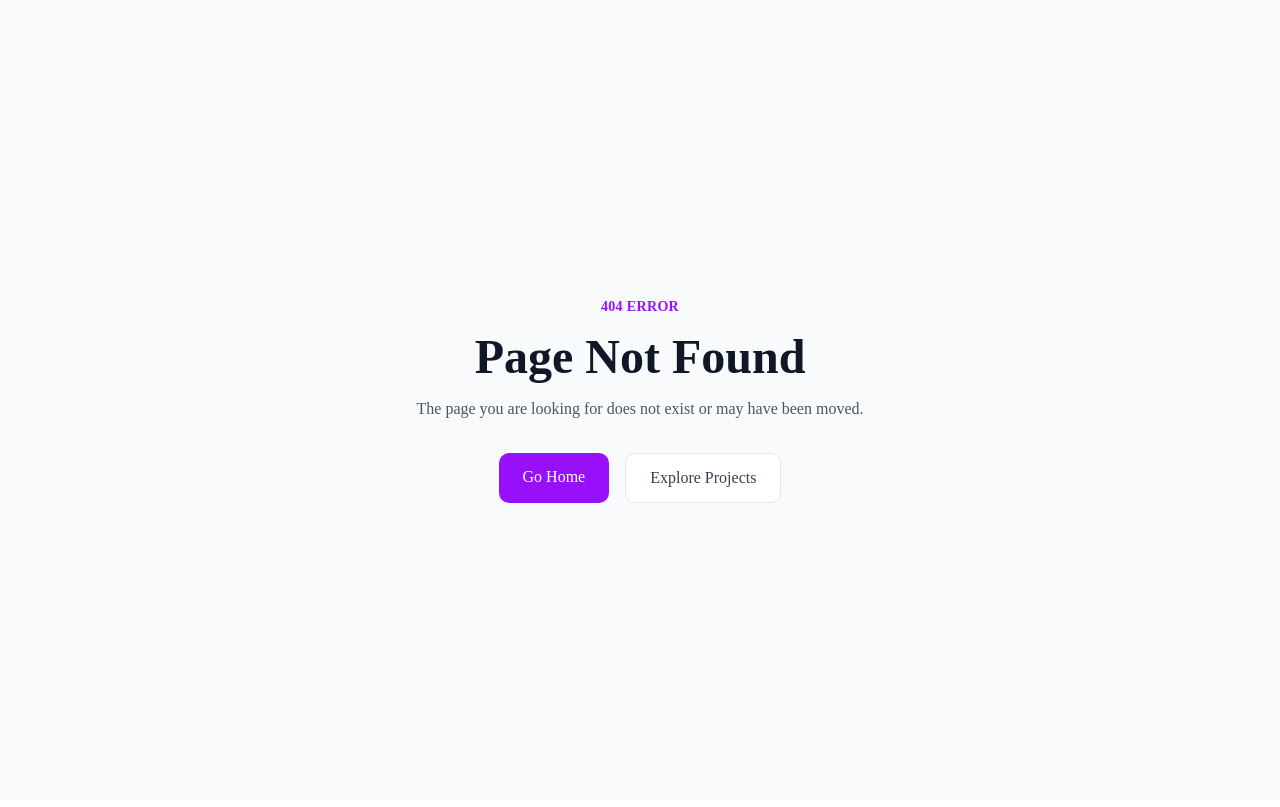
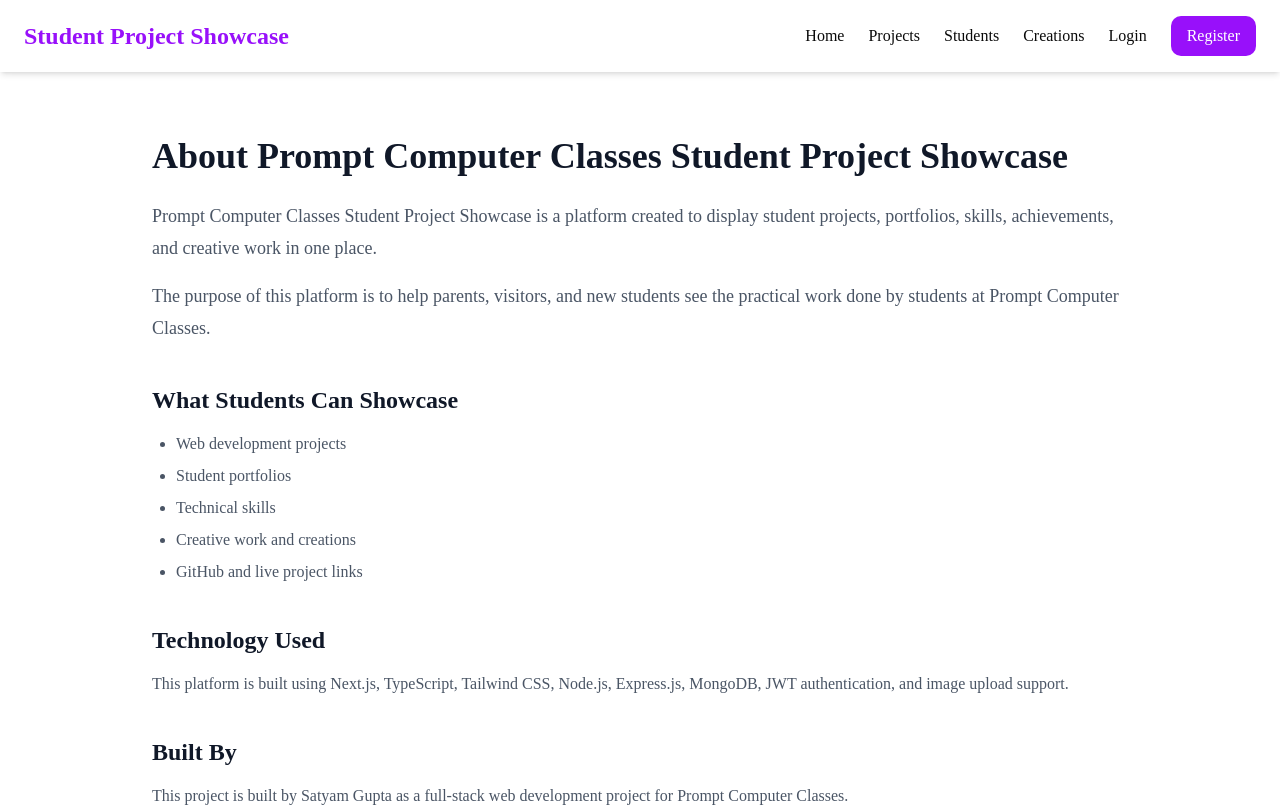
Before and after one commit to SatyamGupta16/StudentShowcase-Frontend, a Next.js app: page /about in a window 1280 px wide. Before the commit this address had no page. Shown: the top 807 px of the page. Built offline with nearby package versions, Linux system fonts and the light colour scheme.

Commit message:
Improve SEO for Prompt Computer Classes showcase

```diff
--- /dev/null
+++ b/src/app/about/page.tsx
@@ -0,0 +1,71 @@
+import type { Metadata } from "next";
+import Navbar from "@/components/layout/Navbar";
+
+export const metadata: Metadata = {
+  title: "About Prompt Computer Classes Student Project Showcase",
+  description:
+    "Learn about Prompt Computer Classes Student Project Showcase, a platform built to display student projects, portfolios, skills, and creative work.",
+};
+
+export default function AboutPage() {
+  return (
+    <>
+      <Navbar />
+
+      <main className="mx-auto max-w-5xl px-6 py-16">
+        <h1 className="text-4xl font-bold text-gray-900">
+          About Prompt Computer Classes Student Project Showcase
+        </h1>
+
+        <p className="mt-6 text-lg leading-8 text-gray-600">
+          Prompt Computer Classes Student Project Showcase is a platform created
+          to display student projects, portfolios, skills, achievements, and
+          creative work in one place.
+        </p>
+
+        <p className="mt-4 text-lg leading-8 text-gray-600">
+          The purpose of this platform is to help parents, visitors, and new
+          students see the practical work done by students at Prompt Computer
+          Classes.
+        </p>
+
+        <section className="mt-10">
+          <h2 className="text-2xl font-semibold text-gray-900">
+            What Students Can Showcase
+          </h2>
+
+          <ul className="mt-4 list-disc space-y-2 pl-6 text-gray-600">
+            <li>Web development projects</li>
+            <li>Student portfolios</li>
+            <li>Technical skills</li>
+            <li>Creative work and creations</li>
+            <li>GitHub and live project links</li>
+          </ul>
+        </section>
+
+        <section className="mt-10">
+          <h2 className="text-2xl font-semibold text-gray-900">
+            Technology Used
+          </h2>
+
+          <p className="mt-4 text-gray-600">
+            This platform is built using Next.js, TypeScript, Tailwind CSS,
+            Node.js, Express.js, MongoDB, JWT authentication, and image upload
+            support.
+          </p>
+        </section>
+
+        <section className="mt-10">
+          <h2 className="text-2xl font-semibold text-gray-900">
+            Built By
+          </h2>
+
+          <p className="mt-4 text-gray-600">
+            This project is built by Satyam Gupta as a full-stack web
+            development project for Prompt Computer Classes.
+          </p>
+        </section>
+      </main>
+    </>
+  );
+}
--- a/src/app/layout.tsx
+++ b/src/app/layout.tsx
@@ -22,26 +22,33 @@ export const metadata: Metadata = {
   metadataBase: new URL(siteUrl),
 
   title: {
-    default: "Student Project Showcase | Projects, Portfolios & Creations",
-    template: "%s | Student Project Showcase",
+    default:
+      "Prompt Computer Classes Student Project Showcase | Projects, Portfolios & Creations",
+    template: "%s | Prompt Computer Classes Student Project Showcase",
   },
 
   verification: {
     google: "7JZcNrJBWCYRZOGL3T0Q4CNA_YBrTt7TjKB8yADw-9w",
   },
+
   description:
-    "A full-stack student project showcase platform where students can display their projects, portfolios, skills, creative work, and achievements in one place.",
+    "Prompt Computer Classes Student Project Showcase is a platform where students can display their projects, portfolios, skills, creative work, and achievements for parents, visitors, and admissions.",
 
   keywords: [
-    "Student Project Showcase",
-    "student portfolio",
+    "Prompt Computer Classes",
+    "Prompt Computer Classes Student Project Showcase",
+    "Prompt Computer Classes projects",
+    "Prompt Computer Classes student projects",
+    "Prompt Computer Classes Bareilly",
+    "Prompt Computer Classes coding projects",
+    "student project showcase",
+    "student portfolio platform",
     "student projects",
-    "college projects",
-    "developer portfolio",
+    "computer classes projects",
+    "coding classes projects",
+    "student creations",
     "Next.js project",
     "MERN project",
-    "student creations",
-    "full stack project",
     "Satyam Gupta",
   ],
 
@@ -52,28 +59,26 @@ export const metadata: Metadata = {
   ],
 
   creator: "Satyam Gupta",
-
-  publisher: "Student Project Showcase",
-
-  applicationName: "Student Project Showcase",
-
-
+  publisher: "Prompt Computer Classes",
+  applicationName: "Prompt Computer Classes Student Project Showcase",
 
   openGraph: {
-    title: "Student Project Showcase | Projects, Portfolios & Creations",
+    title:
+      "Prompt Computer Classes Student Project Showcase | Projects & Portfolios",
     description:
-      "Explore student projects, portfolios, skills, creations, and achievements on a full-stack student showcase platform.",
+      "Explore student projects, portfolios, skills, creations, and achievements from Prompt Computer Classes.",
     url: siteUrl,
-    siteName: "Student Project Showcase",
+    siteName: "Prompt Computer Classes Student Project Showcase",
     type: "website",
     locale: "en_IN",
   },
 
   twitter: {
     card: "summary",
-    title: "Student Project Showcase | Projects, Portfolios & Creations",
+    title:
+      "Prompt Computer Classes Student Project Showcase | Projects & Portfolios",
     description:
-      "A platform where students can showcase projects, portfolios, skills, and creative work.",
+      "A platform where students of Prompt Computer Classes can showcase projects, portfolios, skills, and creative work.",
   },
 
   robots: {
@@ -88,7 +93,7 @@ export const metadata: Metadata = {
     },
   },
 
-  category: "technology",
+  category: "education",
 };
 
 export default function RootLayout({
--- a/src/app/robots.ts
+++ b/src/app/robots.ts
@@ -8,6 +8,7 @@ export default function robots(): MetadataRoute.Robots {
       userAgent: "*",
       allow: [
         "/",
+        "/about",
         "/showcase/projects",
         "/showcase/students",
         "/showcase/products",
--- a/src/app/sitemap.ts
+++ b/src/app/sitemap.ts
@@ -9,6 +9,12 @@ export default function sitemap(): MetadataRoute.Sitemap {
       lastModified: new Date(),
       changeFrequency: "weekly",
       priority: 1,
+    },
+    {
+      url: `${siteUrl}/about`,
+      lastModified: new Date(),
+      changeFrequency: "monthly",
+      priority: 0.9,
     },
     {
       url: `${siteUrl}/showcase/projects`,
--- a/src/components/layout/Footer.tsx
+++ b/src/components/layout/Footer.tsx
@@ -2,7 +2,7 @@ import Link from "next/link";
 
 export default function Footer() {
   return (
-    <footer className="mt-20 border-t border-white/10 bg-white px-6 py-10">
+    <footer className="mt-20 border-t border-gray-200 bg-white px-6 py-10">
       <div className="mx-auto grid max-w-7xl gap-10 md:grid-cols-3">
         <div>
           <h2 className="text-2xl font-bold text-purple-600">
@@ -32,18 +32,28 @@ export default function Footer() {
             <Link href="/" className="transition hover:text-purple-600">
               Home
             </Link>
+
+            <Link
+              href="/about"
+              className="transition hover:text-purple-600"
+            >
+              About
+            </Link>
+
             <Link
               href="/showcase/projects"
               className="transition hover:text-purple-600"
             >
               Projects
             </Link>
+
             <Link
               href="/showcase/students"
               className="transition hover:text-purple-600"
             >
               Students
             </Link>
+
             <Link
               href="/showcase/products"
               className="transition hover:text-purple-600"
@@ -62,12 +72,15 @@ export default function Footer() {
             <span className="rounded-full bg-purple-100 px-3 py-1 text-purple-700">
               Next.js
             </span>
+
             <span className="rounded-full bg-green-100 px-3 py-1 text-green-700">
               Node.js
             </span>
+
             <span className="rounded-full bg-blue-100 px-3 py-1 text-blue-700">
               TypeScript
             </span>
+
             <span className="rounded-full bg-gray-100 px-3 py-1 text-gray-700">
               MongoDB
             </span>
--- a/src/components/layout/Navbar.tsx
+++ b/src/components/layout/Navbar.tsx
@@ -122,6 +122,14 @@ export default function Navbar() {
               onClick={closeMenu}
               className="transition hover:text-purple-600"
             >
+              About
+            </Link>
+
+            <Link
+              href="/showcase/projects"
+              onClick={closeMenu}
+              className="transition hover:text-purple-600"
+            >
               Projects
             </Link>
 
```
